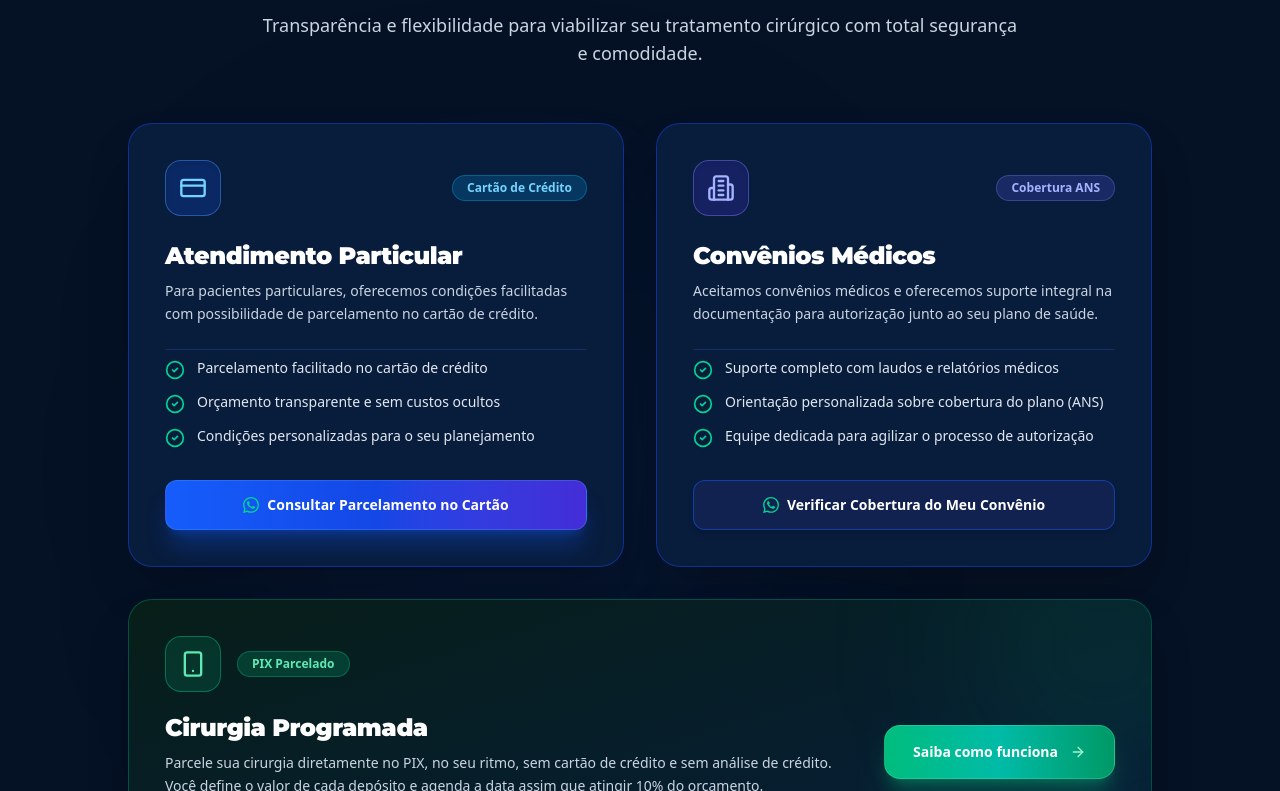
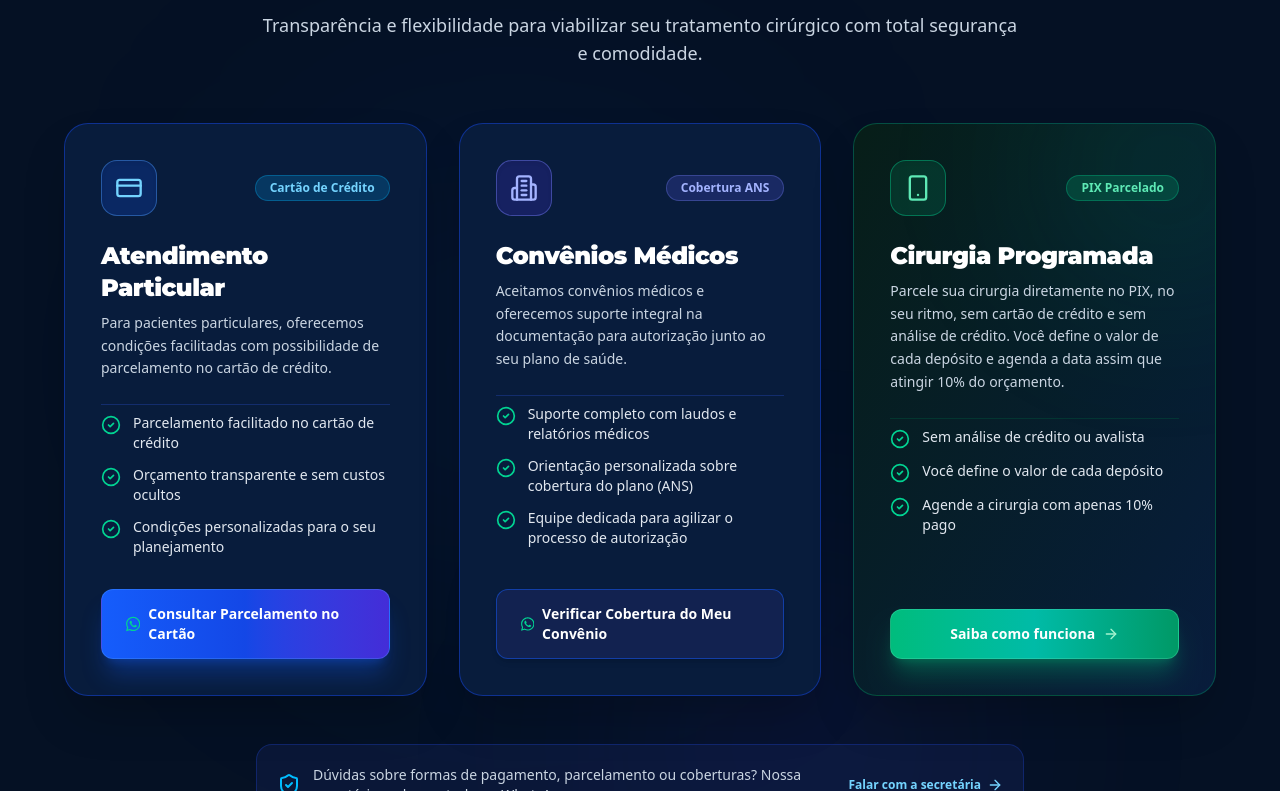
Before and after one commit to ishelp-lab/wilson-bariatrica, a React (Vite) app: page / in a window 1280 px wide. Shown: the part 7649-8440 px from the top of the page. Built offline with nearby package versions, Linux system fonts and the light colour scheme.

Commit message:
atualização

```diff
--- a/src/components/PaymentMethods.jsx
+++ b/src/components/PaymentMethods.jsx
@@ -32,7 +32,7 @@ export default function PaymentMethods() {
         </div>
 
         {/* Cards Grid */}
-        <div className="grid md:grid-cols-2 gap-8 max-w-5xl mx-auto">
+        <div className="grid md:grid-cols-3 gap-8 max-w-6xl mx-auto">
 
           {/* Card 1: Particular com Parcelamento */}
           <div className="rounded-3xl bg-[#081c3c] border border-blue-700/50 hover:border-blue-500/70 p-7 sm:p-9 shadow-2xl transition-all duration-300 flex flex-col justify-between group hover:-translate-y-1">
@@ -134,18 +134,13 @@ export default function PaymentMethods() {
             </div>
           </div>
 
-        </div>
-
           {/* Card 3: Cirurgia Programada – PIX Parcelado */}
-        <div className="mt-8 max-w-5xl mx-auto">
-          <div className="rounded-3xl bg-gradient-to-br from-[#071e18] to-[#081c3c] border border-emerald-600/40 hover:border-emerald-500/70 p-7 sm:p-9 shadow-2xl transition-all duration-300 hover:-translate-y-1 group relative overflow-hidden">
+          <div className="rounded-3xl bg-gradient-to-br from-[#071e18] to-[#081c3c] border border-emerald-600/40 hover:border-emerald-500/70 p-7 sm:p-9 shadow-2xl transition-all duration-300 flex flex-col justify-between hover:-translate-y-1 group relative overflow-hidden">
             {/* Subtle glow accent */}
             <div className="absolute -top-20 -right-20 w-64 h-64 bg-emerald-500/10 rounded-full blur-[80px] pointer-events-none" />
 
-            <div className="relative z-10 flex flex-col lg:flex-row lg:items-center gap-8">
-              {/* Left: icon + title + desc */}
-              <div className="flex-1 space-y-5">
-                <div className="flex items-center justify-between lg:justify-start lg:gap-4">
+            <div className="relative z-10 space-y-6">
+              <div className="flex items-center justify-between">
                 <div className="w-14 h-14 rounded-2xl bg-emerald-500/15 border border-emerald-400/40 flex items-center justify-center text-emerald-300 group-hover:bg-emerald-500 group-hover:text-white transition-all duration-300 shadow-inner">
                   <Smartphone className="w-7 h-7" />
                 </div>
@@ -163,35 +158,34 @@ export default function PaymentMethods() {
                 </p>
               </div>
 
-                <div className="grid sm:grid-cols-3 gap-3 pt-2 border-t border-emerald-900/50">
-                  <div className="flex items-start gap-2.5">
+              <div className="space-y-3 pt-2 border-t border-emerald-900/50">
+                <div className="flex items-start gap-3">
                   <CheckCircle2 className="w-5 h-5 text-emerald-400 shrink-0 mt-0.5" />
                   <span className="text-sm text-slate-200">Sem análise de crédito ou avalista</span>
                 </div>
-                  <div className="flex items-start gap-2.5">
+                <div className="flex items-start gap-3">
                   <CheckCircle2 className="w-5 h-5 text-emerald-400 shrink-0 mt-0.5" />
                   <span className="text-sm text-slate-200">Você define o valor de cada depósito</span>
                 </div>
-                  <div className="flex items-start gap-2.5">
+                <div className="flex items-start gap-3">
                   <CheckCircle2 className="w-5 h-5 text-emerald-400 shrink-0 mt-0.5" />
                   <span className="text-sm text-slate-200">Agende a cirurgia com apenas 10% pago</span>
                 </div>
               </div>
             </div>
 
-              {/* Right: CTA */}
-              <div className="lg:shrink-0">
+            <div className="pt-8 relative z-10">
               <Link
                 to="/cirurgia-programada"
                 id="payment-btn-cirurgia-programada"
-                  className="w-full lg:w-auto inline-flex items-center justify-center gap-3 px-7 py-4 rounded-2xl bg-gradient-to-r from-emerald-500 via-teal-500 to-emerald-600 hover:from-emerald-400 hover:to-teal-500 text-white font-extrabold text-sm shadow-xl shadow-emerald-500/30 hover:shadow-emerald-400/50 transition-all duration-300 hover:-translate-y-0.5 group/btn border border-emerald-300/30 whitespace-nowrap"
+                className="w-full inline-flex items-center justify-center gap-2 px-6 py-3.5 rounded-xl bg-gradient-to-r from-emerald-500 via-teal-500 to-emerald-600 hover:from-emerald-400 hover:to-teal-500 text-white font-bold text-sm shadow-xl shadow-emerald-500/30 hover:shadow-emerald-400/50 transition-all border border-emerald-300/30"
               >
                 <span>Saiba como funciona</span>
-                  <ArrowRight className="w-4 h-4 text-emerald-200 group-hover/btn:translate-x-1 transition-transform" />
+                <ArrowRight className="w-4 h-4 text-emerald-200" />
               </Link>
             </div>
           </div>
-          </div>
+
         </div>
 
 
```
Lines whose indentation alone changed are shown as unchanged.
